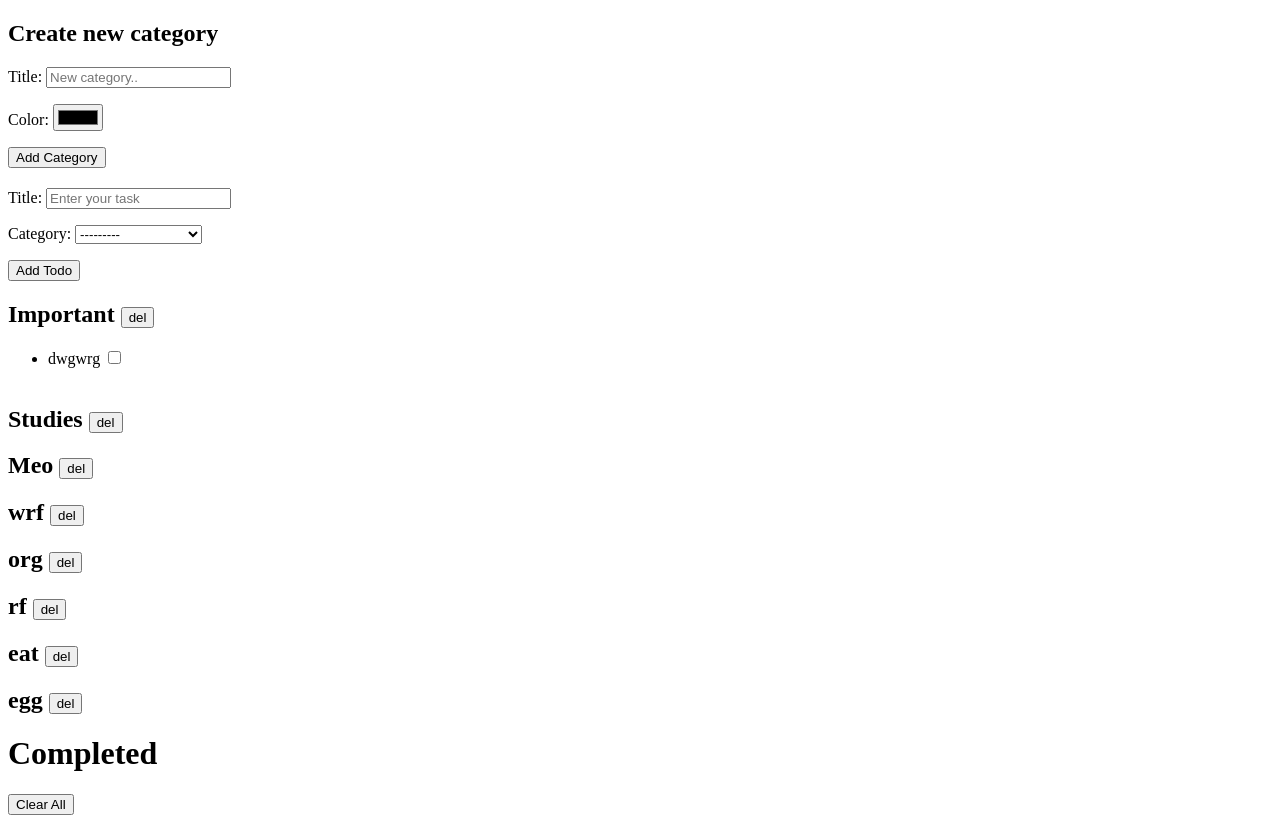
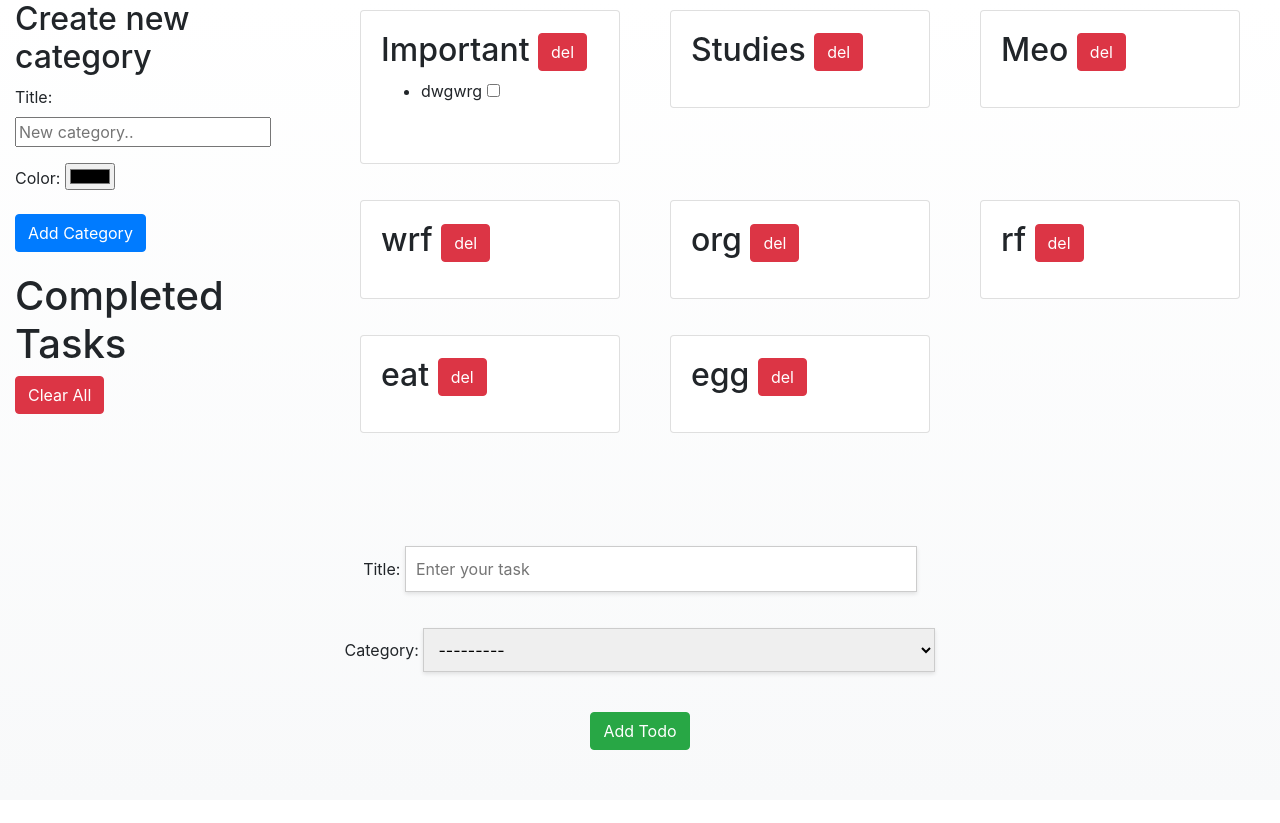
Before and after one commit to GOUTHAM-2002/DjangoTodo-App, a Django app: page /todo/ in a window 1280 px wide. After the commit the page ends 750 px from the top, so only its background shows below. Run offline with Django 4.2, Linux system fonts and the light colour scheme; data comes from the database, SQL or seed files in the repository; both versions use the stored data as it was after the commit.

Commit message:
frontend enhancement

```diff
--- a/todos/forms.py
+++ b/todos/forms.py
@@ -1,14 +1,17 @@
 from django import forms
-from .models import Categories,Todos
+from .models import Todos,Categories
 
 class TodoForm(forms.ModelForm):
     class Meta:
         model = Todos
-        fields = ['title','category']
+        fields = ['category', 'title']  # Reordered fields
         widgets = {
-            'title': forms.TextInput(attrs={'placeholder': 'Enter your task'}),
-            'category':forms.Select()
+
+            'title': forms.TextInput(attrs={'placeholder': 'Enter your task', 'style': 'margin-bottom:20px;width: 50%; border: 1px solid #ccc; padding: 10px; box-shadow: 0 2px 4px rgba(0,0,0,0.1);'}),
+            'category': forms.Select(attrs={ 'style': 'margin-bottom:20px;width: 50%; border: 1px solid #ccc; padding: 10px; box-shadow: 0 2px 4px rgba(0,0,0,0.1);', 'placeholder':'Select a category'})
         }
+
+
 class CategoryForm(forms.ModelForm):
     class Meta:
         model = Categories
--- a/todos/templates/todos/todo_list.html
+++ b/todos/templates/todos/todo_list.html
@@ -3,24 +3,79 @@
 <head>
     <meta charset="UTF-8">
     <title>Todos Display</title>
+    <style>
+        /* Hide error messages */
+        .errorlist {
+            display: none;
+        }
+
+        /* Apply linear gradient background to the body */
+        body, html {
+            height: 100%;
+            margin: 0;
+            background: linear-gradient(to bottom, #ffffff, #f8f9fa);
+        }
+
+        /* Add margin to cards */
+        .card {
+            margin: 10px;
+        }
+
+        /* Center the form at the bottom of the page */
+        .bottom-center {
+            text-align: center;
+            margin: 30px auto; /* Auto margin horizontally */
+            width: 80%; /* Set the width of the form */
+            position: fixed;
+            bottom: 20px;
+            left: 50%;
+            transform: translateX(-50%);
+        }
+
+        /* Add margin to the "Add Todo" button */
+        .add-todo-btn {
+            margin-top: 20px;
+        }
+    </style>
+    <link rel="stylesheet" href="https://cdn.jsdelivr.net/npm/bootstrap@4.4.1/dist/css/bootstrap.min.css" integrity="sha384-Vkoo8x4CGsO3+Hhxv8T/Q5PaXtkKtu6ug5TOeNV6gBiFeWPGFN9MuhOf23Q9Ifjh" crossorigin="anonymous">
 </head>
 <body>
-<form method="post" style="margin-bottom: 20px;">
+<div class="container-fluid">
+    <div class="row">
+        <div class="col-md-3">
+            <!-- Left side div block -->
+            <div style="margin-bottom: 20px;">
+                <form method="post">
                     {% csrf_token %}
                     <h2>Create new category</h2>
                     {{ category_form.as_p }}
-    <button type="submit" name="submit_category">Add Category</button>
+                    <button type="submit" name="submit_category" class="btn btn-primary">Add Category</button>
                 </form>
-<form method="post">
+            </div>
+            <div>
+                <h1>Completed Tasks</h1>
+                {% for todo in todos %}
+                    {% if todo.completed %}
+                        <s>{{ todo.title }}<br></s>
+                    {% endif %}
+                {% endfor %}
+                <form id="delete" method="post">
                     {% csrf_token %}
-    {{ todo_form.as_p }}
-    <button type="submit" name="submit_todo">Add Todo</button>
+                    <button type="submit" name="delete" class="btn btn-danger">Clear All</button>
                 </form>
+            </div>
+        </div>
+        <div class="col-md-9">
+            <div class="container">
+                <div class="row">
                     {% for cat in categories %}
+                        <div class="col-md-4 mb-3">
+                            <div class="card">
+                                <div class="card-body">
                                     <form method="post" style="display: inline;">
                                         {% csrf_token %}
                                         <input type="hidden" name="cat_id" value="{{ cat.id }}">
-    <h2>{{ cat.title }} <button type="submit">del</button> </h2>
+                                        <h2>{{ cat.title }} <button type="submit" class="btn btn-danger">del</button> </h2>
                                     </form>
                                     <ul>
                                         {% for todo in cat.todos_set.all %}
@@ -34,16 +89,30 @@
                                             {% endif %}
                                         {% endfor %}
                                     </ul>
+                                </div>
+                            </div>
+                        </div>
                     {% endfor %}
-<h1>Completed</h1>
-{% for todo in todos %}
-{% if todo.completed %}
-{{ todo.title }}<br>
-{% endif %}
-{% endfor %}
-<form id="delete" method="post">
+                </div>
+            </div>
+        </div>
+    </div>
+</div>
+
+<form method="post" class="bottom-center">
     {% csrf_token %}
-    <button type="submit" name="delete">Clear All</button>
+    <div class="form-group">
+        {{ todo_form.title.label_tag }}
+        {{ todo_form.title }}
+    </div>
+    <div class="form-group">
+        {{ todo_form.category.label_tag }}
+        {{ todo_form.category }}
+    </div>
+    <div class="add-todo-btn">
+        <button type="submit" name="submit_todo" class="btn btn-success">Add Todo</button>
+    </div>
 </form>
+
 </body>
 </html>
```
Also changed, not shown: db.sqlite3. Lines whose indentation alone changed are shown as unchanged.
